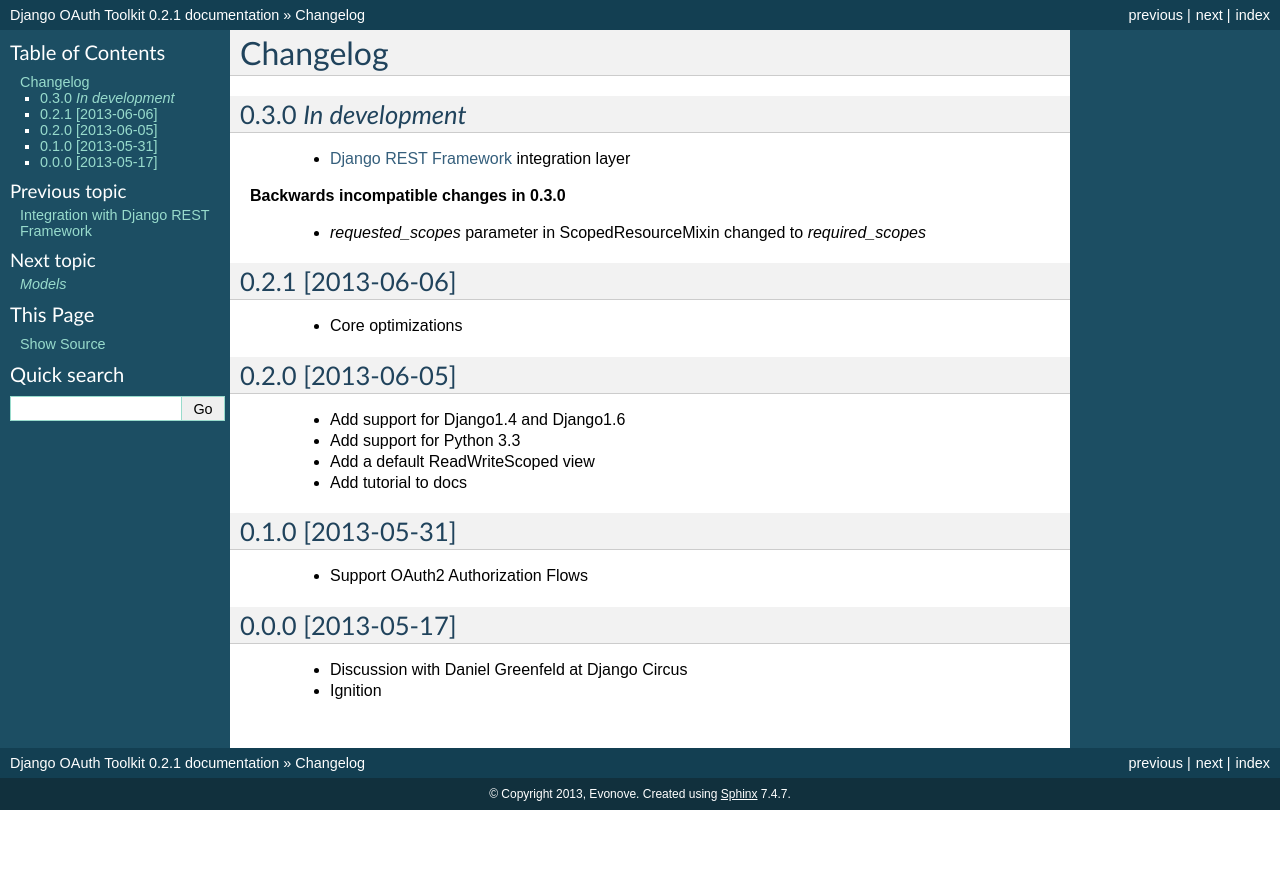
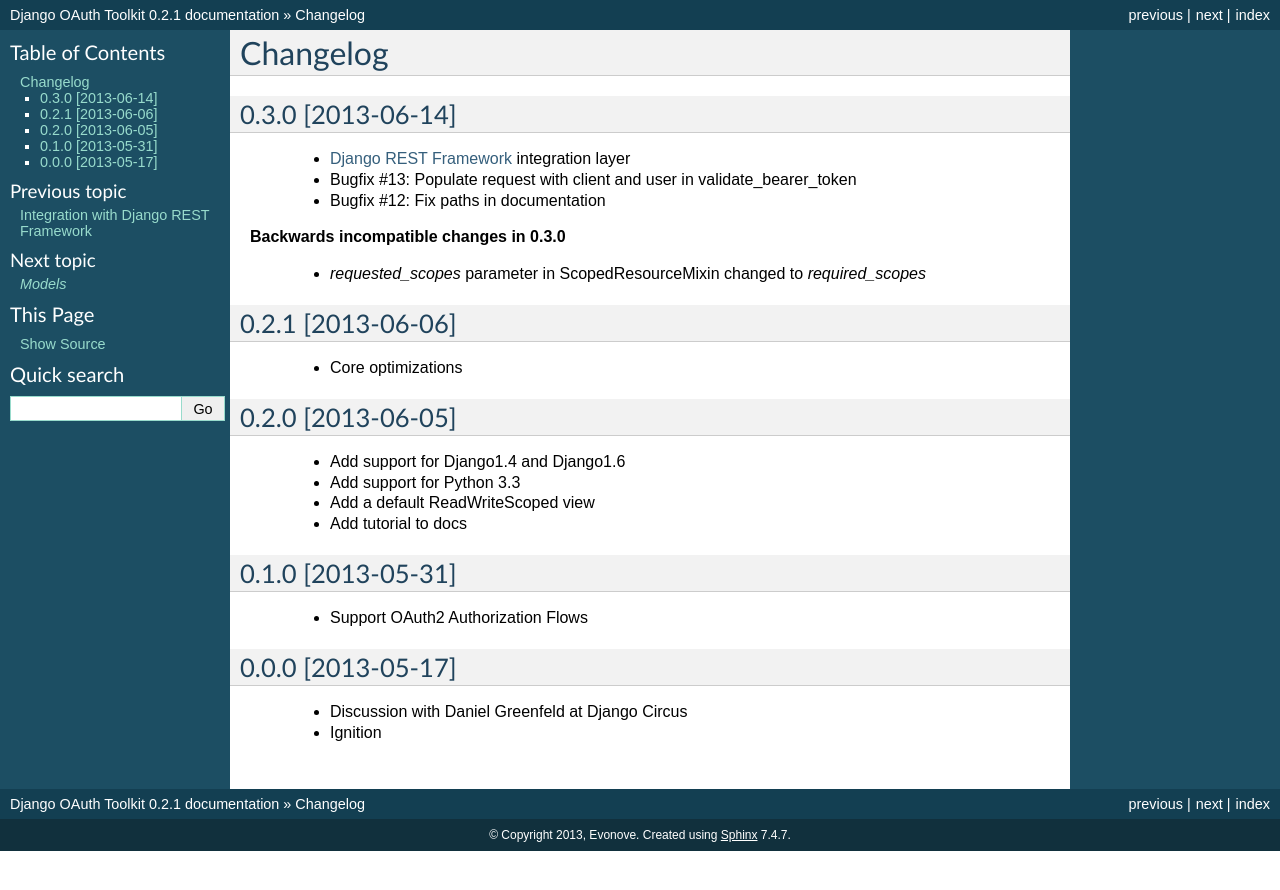
Before and after one commit to sheriffwoody0922/oauth-python-django, a Sphinx documentation site: the page built from docs/changelog.rst, in a window 1280 px wide. Shown: the top 890 px of the page. Built offline with Sphinx 7.4.7, drawn with Linux system fonts in a browser that asks for light colours.

Commit message:
Changelog updated

```diff
--- a/docs/changelog.rst
+++ b/docs/changelog.rst
@@ -1,10 +1,12 @@
 Changelog
 =========
 
-0.3.0 *In development*
+0.3.0 [2013-06-14]
 ----------------------
 
  * `Django REST Framework <http://django-rest-framework.org/>`_ integration layer
+ * Bugfix #13: Populate request with client and user in validate_bearer_token
+ * Bugfix #12: Fix paths in documentation
 
 **Backwards incompatible changes in 0.3.0**
 
```
Also changed, not shown: README.rst (+11 -0 lines).
